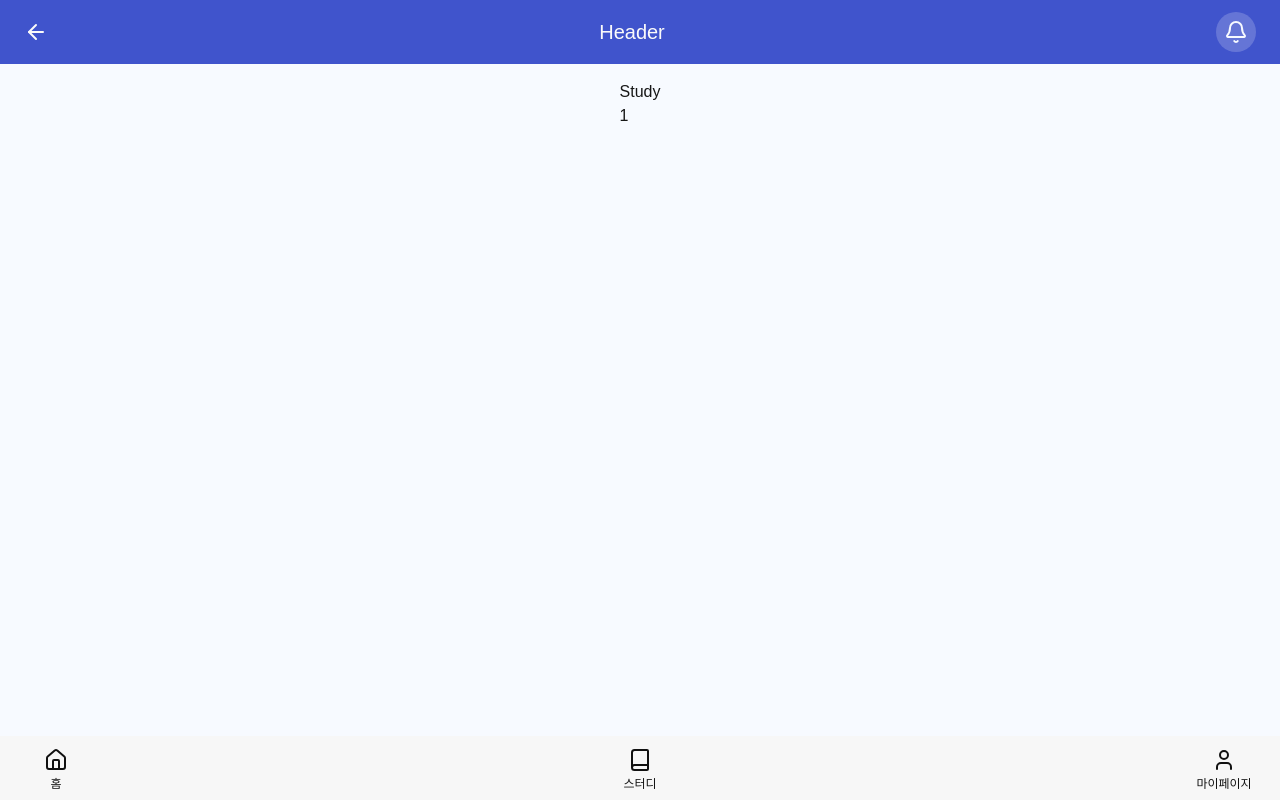
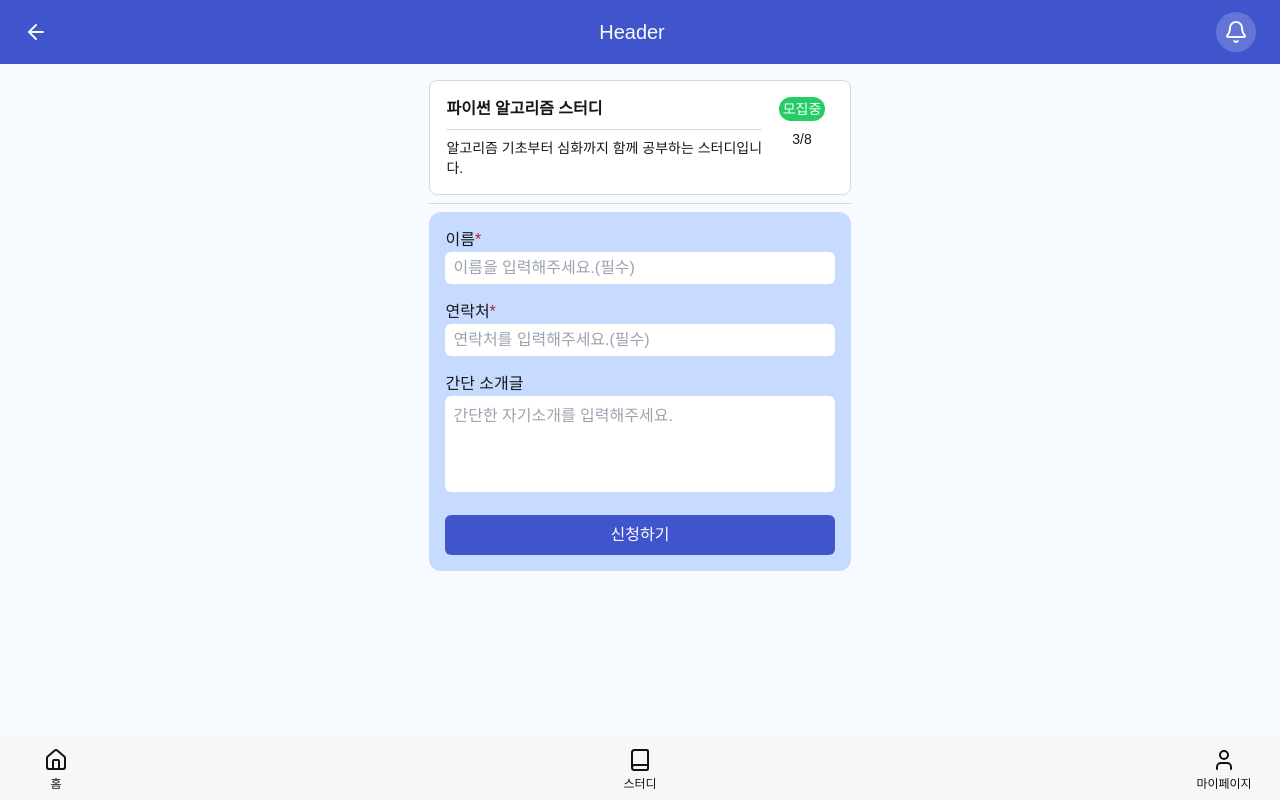
Before and after one commit to wsk-projects/next-reservation, a Next.js app: page /study/1 in a window 1280 px wide. Built offline with nearby package versions, Linux system fonts and the light colour scheme.

Commit message:
:art:design: 스터디 상세 정보 화면 구현

```diff
--- a/src/app/study/[id]/page.tsx
+++ b/src/app/study/[id]/page.tsx
@@ -1,8 +1,48 @@
+import Line from "@/components/common/Line";
+import Stack from "@/components/common/Stack";
+import { Studyroom } from "@/types/entity/Studyroom";
+import StudyApplyRender from "./render/StudyApplyRender";
+
+const _studyroom: Studyroom = {
+  id: "1",
+  title: "파이썬 알고리즘 스터디",
+  description: "알고리즘 기초부터 심화까지 함께 공부하는 스터디입니다.",
+  member_current: 3,
+  member_max: 8,
+  status: "모집중",
+};
+
 export default function StudyPage({ params }: { params: { id: string } }) {
   return (
-    <div>
-      <h1>Study</h1>
-      <h2>{params.id}</h2>
-    </div>
+    <Stack.V>
+      {/* 상세 정보 영역 */}
+      <StudyCard studyroom={_studyroom} />
+
+      <Line.H />
+
+      {/* 신청 영역 */}
+      <StudyApplyRender />
+    </Stack.V>
   );
 }
+
+function StudyCard({ studyroom }: { studyroom: Studyroom }) {
+  return (
+    <Stack.H className="w-full h-auto border border-my-muted-3 rounded-lg p-4 bg-white" align="start">
+      <Stack.V className="w-5/6 h-full">
+        <p className="font-semibold">{studyroom.title}</p>
+        <Line.H />
+        <p className="text-sm">{studyroom.description}</p>
+      </Stack.V>
+      <Stack.V className="w-1/6 h-full" justify="start" align="center">
+        <StatusBadge status={studyroom.status} />
+        <div className="text-sm">{`${studyroom.member_current}/${studyroom.member_max}`}</div>
+      </Stack.V>
+    </Stack.H>
+  );
+}
+
+function StatusBadge({ status }: { status: string }) {
+  const statusStyle = status === "모집중" ? "bg-my-positive" : status === "모집완료" ? "bg-my-muted" : "";
+  return <div className={`rounded-xl px-1 py-0.5 text-white text-sm whitespace-nowrap ${statusStyle}`}>{status}</div>;
+}
--- /dev/null
+++ b/src/app/study/[id]/render/StudyApplyRender.tsx
@@ -0,0 +1,72 @@
+"use client";
+
+import Stack from "@/components/common/Stack";
+import ButtonLayout from "@/components/layout/button/ButtonLayout";
+import InputLayout from "@/components/layout/form/InputLayout";
+import ModalLayout from "@/components/layout/modal/ModalLayout";
+import Container from "@/components/layout/wrapper/Container";
+import Show from "@/components/util/Show";
+import { useState } from "react";
+
+export default function StudyApplyRender() {
+  const [isShow, setIsShow] = useState(false);
+
+  // TODO: 기능구현: 신청 버튼 클릭 시 ajax 요청 및 입력값 검증
+  const submitForm = (timeout: number) => {
+    setIsShow(true);
+    setTimeout(() => {
+      setIsShow(false);
+    }, timeout);
+  };
+
+  return (
+    <>
+      <Stack.V defaultStyle={false} className="w-full rounded-xl p-4 gap-4 bg-my-background-4">
+        {/* 이름 입력란 */}
+        <Container>
+          <h2>
+            이름<span className="text-red-700">*</span>
+          </h2>
+          <InputLayout
+            className="w-full h-8 rounded-md p-2"
+            placeholder="이름을 입력해주세요.(필수)"
+            onChange={() => {}}
+          />
+        </Container>
+
+        {/* 연락처 입력란 */}
+        <Container>
+          <h2>
+            연락처<span className="text-red-700">*</span>
+          </h2>
+          <InputLayout
+            className="w-full h-8 rounded-md p-2"
+            placeholder="연락처를 입력해주세요.(필수)"
+            onChange={() => {}}
+          />
+        </Container>
+
+        {/* 소개글 입력란 */}
+        <Container>
+          <h2>간단 소개글</h2>
+          <textarea
+            className="w-full h-24 rounded-md p-2 resize-none"
+            placeholder="간단한 자기소개를 입력해주세요."
+            onChange={() => {}}
+          />
+        </Container>
+
+        {/* 신청 버튼 */}
+        <ButtonLayout className="w-full rounded-md py-2 bg-my-primary text-white" onClick={() => submitForm(5000)}>
+          신청하기
+        </ButtonLayout>
+      </Stack.V>
+
+      <Show when={isShow}>
+        <ModalLayout className="left-0 bottom-24 right-0 w-3/4 rounded-lg px-6 py-3 mx-auto bg-my-positive-2">
+          <p className="text-my-positive">신청이 완료되었습니다!</p>
+        </ModalLayout>
+      </Show>
+    </>
+  );
+}
--- a/src/app/study/page.tsx
+++ b/src/app/study/page.tsx
@@ -2,6 +2,7 @@
 import { Studyroom } from "@/types/entity/Studyroom";
 import SearchRender from "./render/SearchRender";
 import Link from "next/link";
+import Line from "@/components/common/Line";
 
 const _studyList: Studyroom[] = [
   {
@@ -70,7 +71,7 @@
       <Stack.H className="w-full h-auto border border-my-muted-3 rounded-lg p-4 bg-white" align="start">
         <Stack.V className="w-5/6 h-full">
           <p className="font-semibold">{studyroom.title}</p>
-          <div className="w-full h-px bg-my-muted-2"></div>
+          <Line.H />
           <p className="text-sm">{studyroom.description}</p>
         </Stack.V>
         <Stack.V className="w-1/6 h-full" justify="start" align="center">
--- /dev/null
+++ b/src/components/common/Line.tsx
@@ -0,0 +1,6 @@
+const Line = {
+  H: () => <div className="w-full h-px bg-my-muted-3" />,
+  V: () => <div className="h-full w-px bg-my-muted-3" />,
+};
+
+export default Line;
--- /dev/null
+++ b/src/components/layout/modal/ModalLayout.tsx
@@ -0,0 +1,12 @@
+import { CommonProps, WrapperProps } from "@/types/props";
+import clsx from "clsx";
+
+export interface ModalLayoutProps extends CommonProps, WrapperProps {}
+
+export default function ModalLayout({ as: Tag = "div", id, className, children }: ModalLayoutProps): React.ReactNode {
+  return (
+    <Tag id={id} className={clsx("fixed mx-auto z-50", className)}>
+      {children}
+    </Tag>
+  );
+}
--- /dev/null
+++ b/src/types/props/InputElementProps.ts
@@ -0,0 +1,4 @@
+export interface InputElementProps {
+  value?: string;
+  placeholder?: string;
+}
--- a/src/types/props/index.ts
+++ b/src/types/props/index.ts
@@ -1,3 +1,4 @@
 export * from "./CommonProps";
 export * from "./WrapperProps";
 export * from "./FlexAttributeProps";
+export * from "./InputElementProps";
```
